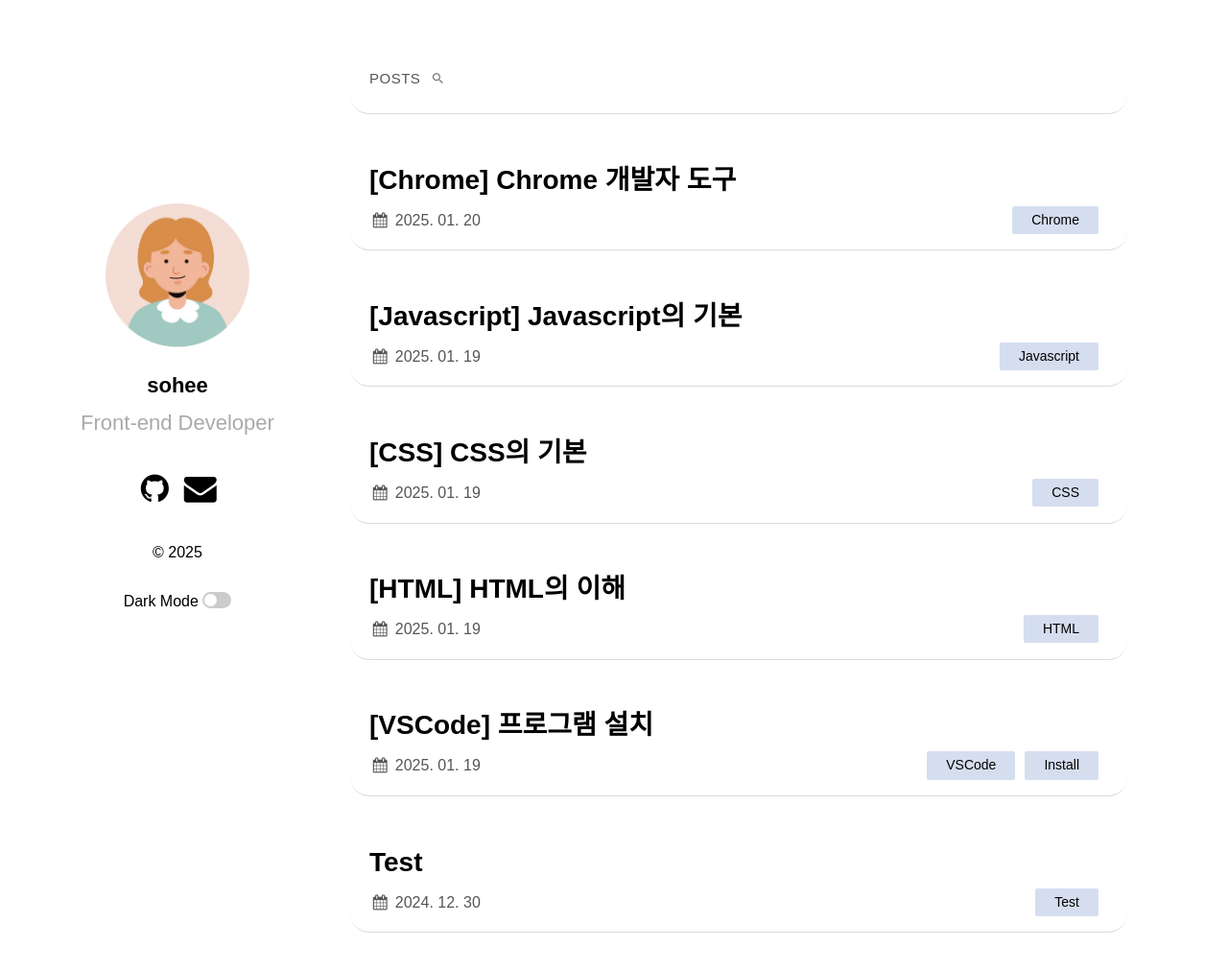
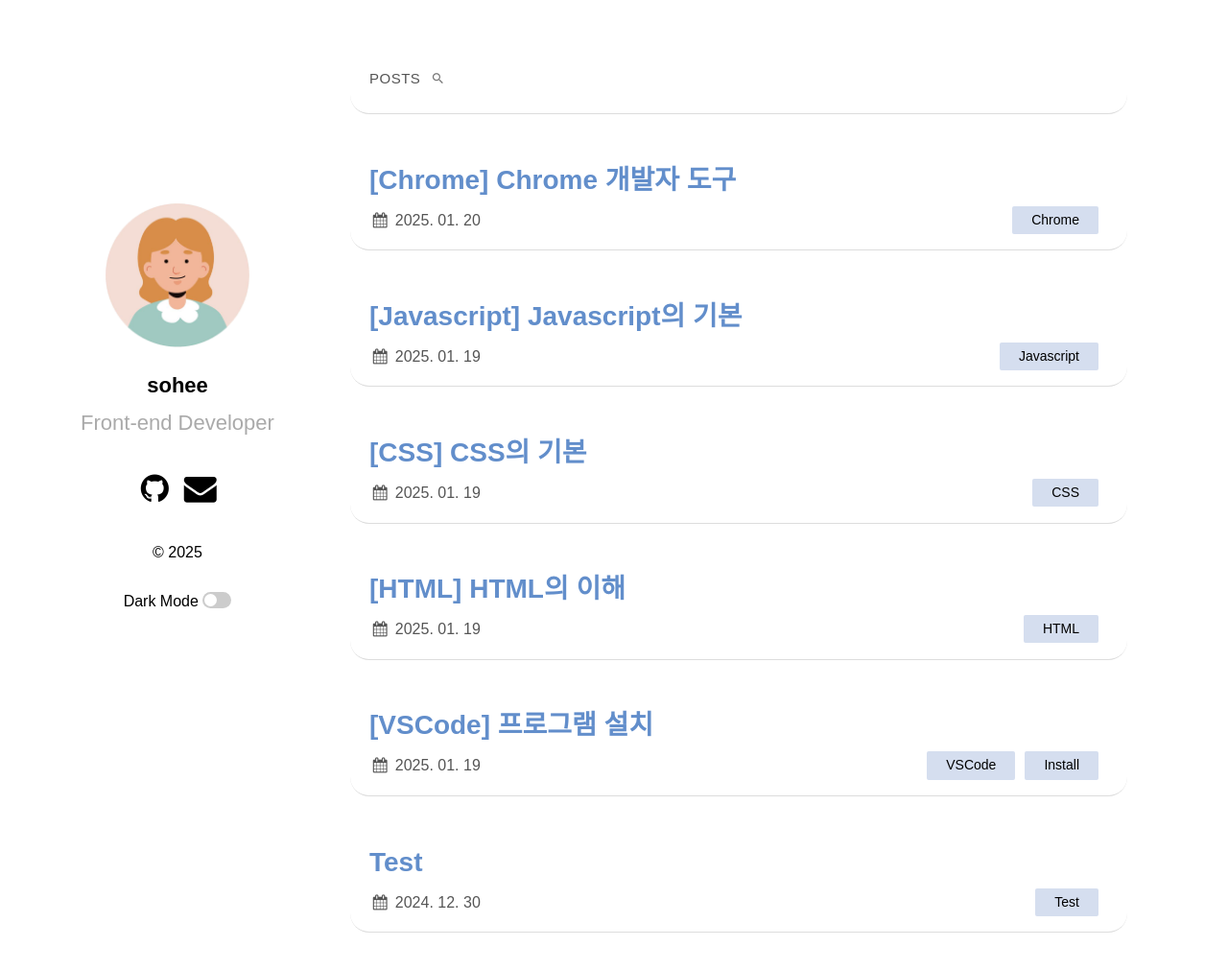
Before and after one commit to shkim00216/shkim00216.github.io, a Jekyll site: the page built from index.md, in a window 1280 px wide and 1017 px high. Shown: the top 1011 px of the window at 96% size. Built offline with Jekyll 4.4.1, drawn with Linux system fonts in a browser that asks for light colours; some web fonts are replaced.

Commit message:
Update _normalize.scss

```diff
--- a/_sass/ext/_normalize.scss
+++ b/_sass/ext/_normalize.scss
@@ -139,6 +139,18 @@ h1 {
 }
 .dark h1 {
   color: #8aaee0;
+}
+h2 {
+  color: #628ecb;
+}
+.dark h2 {
+  color: #b1c9ef;
+}
+h3 {
+  color: #8aaee0;
+}
+.dark h3 {
+  color: #d5deef;
 }
 
 //
```
